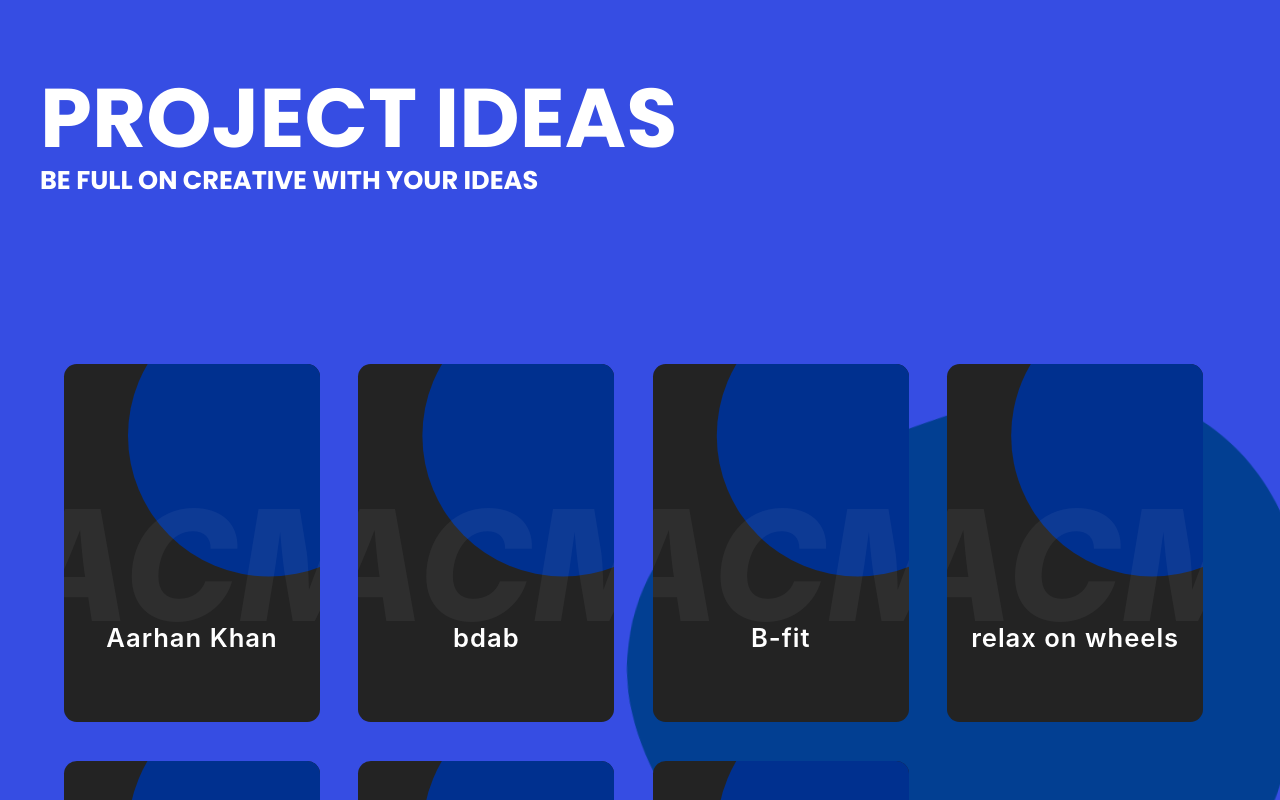
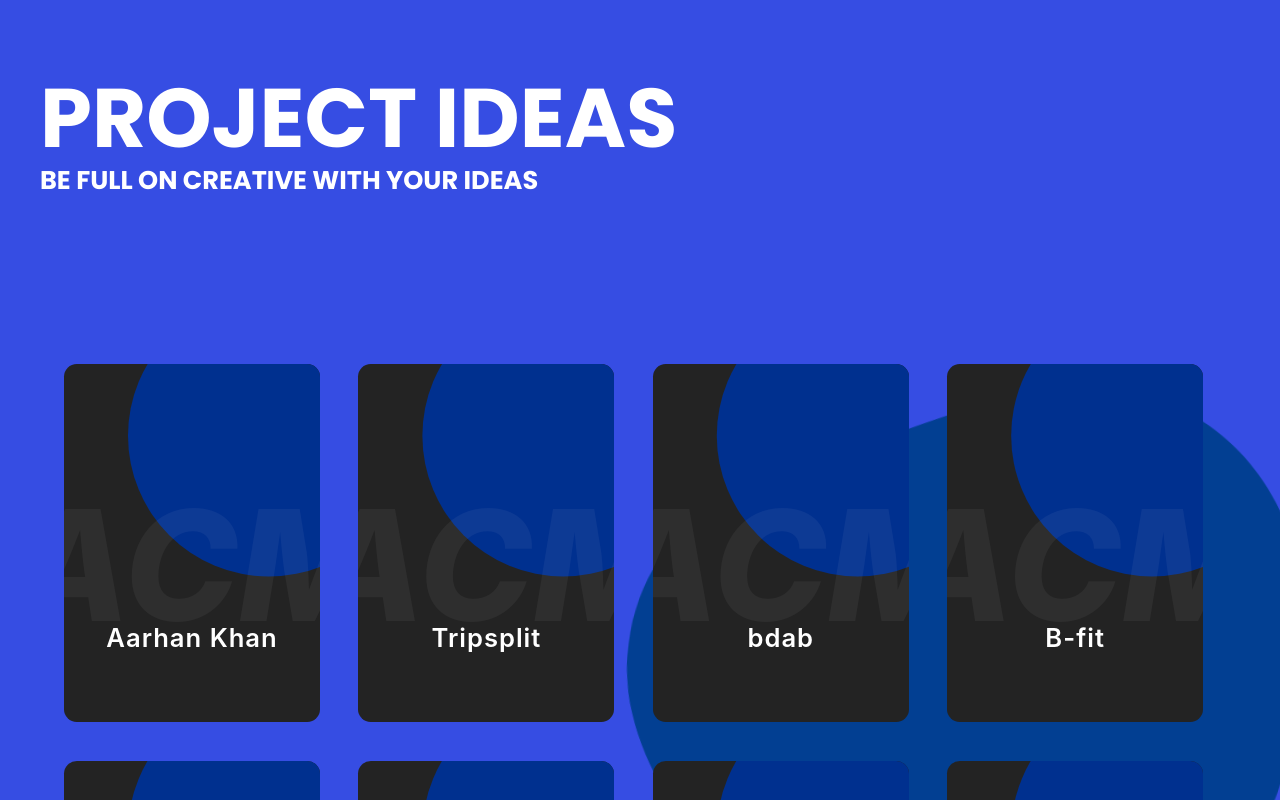
Before and after one commit to ACM-JUIT/Project-Ideas, a React (Create React App) app: page / in a window 1280 px wide. Shown: the top 800 px of the page. Built offline with nearby package versions, Linux system fonts and the light colour scheme.

Commit message:
updated data.js

```diff
--- a/src/data.js
+++ b/src/data.js
@@ -3,6 +3,10 @@ export const projectsData = [
       projectName: "Aarhan Khan",
       techStack: "developer of this site",
     },
+   {
+    projectName: "Tripsplit",
+    techStack: "An app to slipt the trip cost between friends.",
+   },
     {
       projectName: "bdab",
       techStack: "developer of this site",
```
